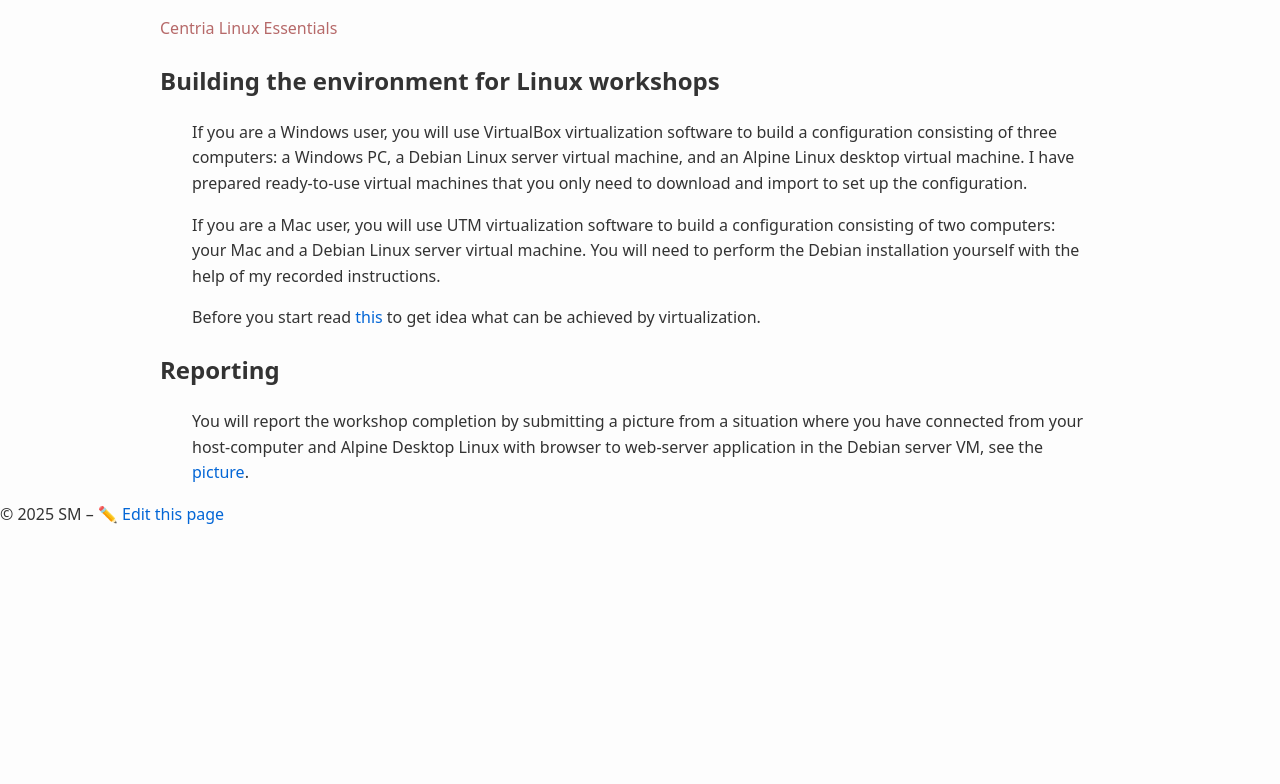
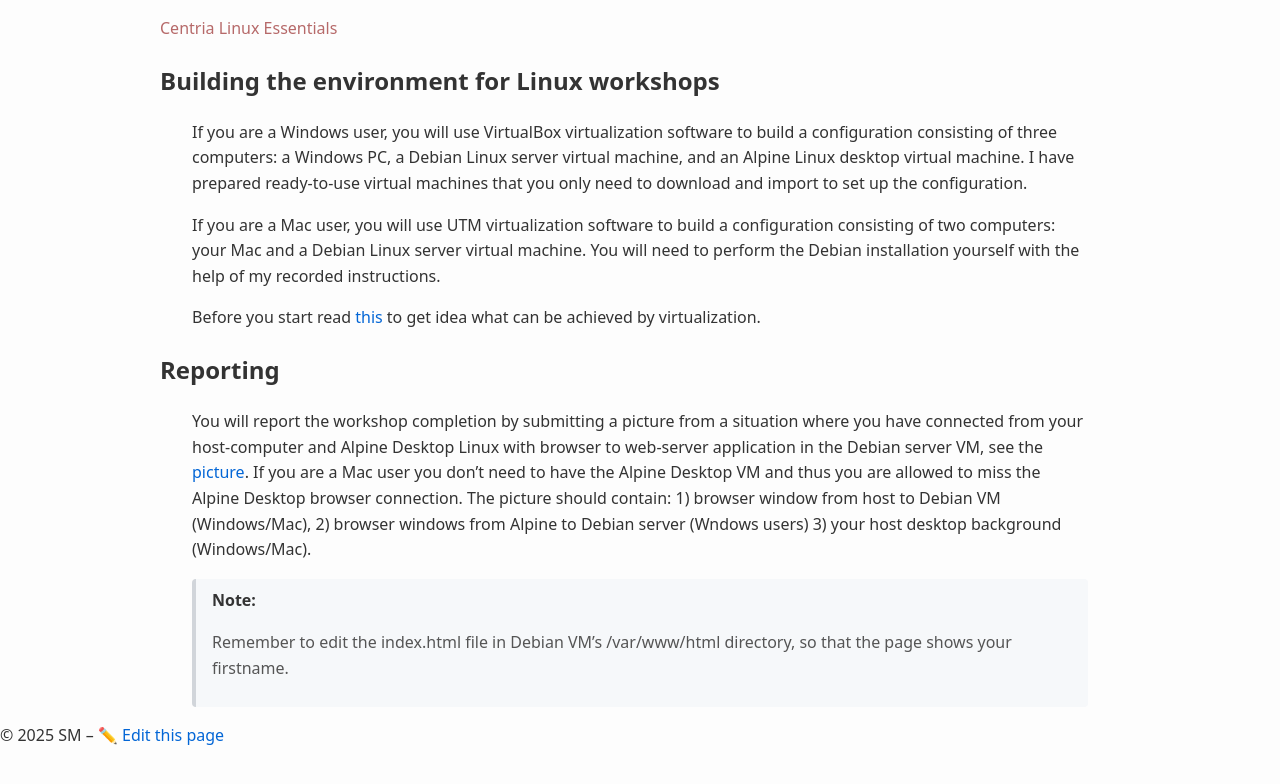
Before and after one commit to averkoc/lx, a Jekyll site: the page built from docs/ws1.md, in a window 1280 px wide. Shown: the top 784 px of the page. Built offline with Jekyll 4.4.1, drawn with Linux system fonts in a browser that asks for light colours.

Commit message:
Update ws1.md

```diff
--- a/docs/ws1.md
+++ b/docs/ws1.md
@@ -12,4 +12,6 @@ If you are a Mac user, you will use UTM virtualization software to build a confi
 Before you start read [this](virtualization.md) to get idea what can be achieved by virtualization.
 
 ## Reporting
-You will report the workshop completion by submitting a picture from a situation where you have connected from your host-computer and Alpine Desktop Linux with browser to web-server application in the Debian server VM, see the [picture](../images/ws1browserconnections.png).
+You will report the workshop completion by submitting a picture from a situation where you have connected from your host-computer and Alpine Desktop Linux with browser to web-server application in the Debian server VM, see the [picture](../images/ws1browserconnections.png). If you are a Mac user you don't need to have the Alpine Desktop VM and thus you are allowed to miss the Alpine Desktop browser connection. The picture should contain: 1) browser window from host to Debian VM (Windows/Mac), 2) browser windows from Alpine to Debian server (Wndows users) 3) your host desktop background (Windows/Mac).
+
+> Remember to edit the index.html file in Debian VM's /var/www/html directory, so that the page shows your firstname.
```
